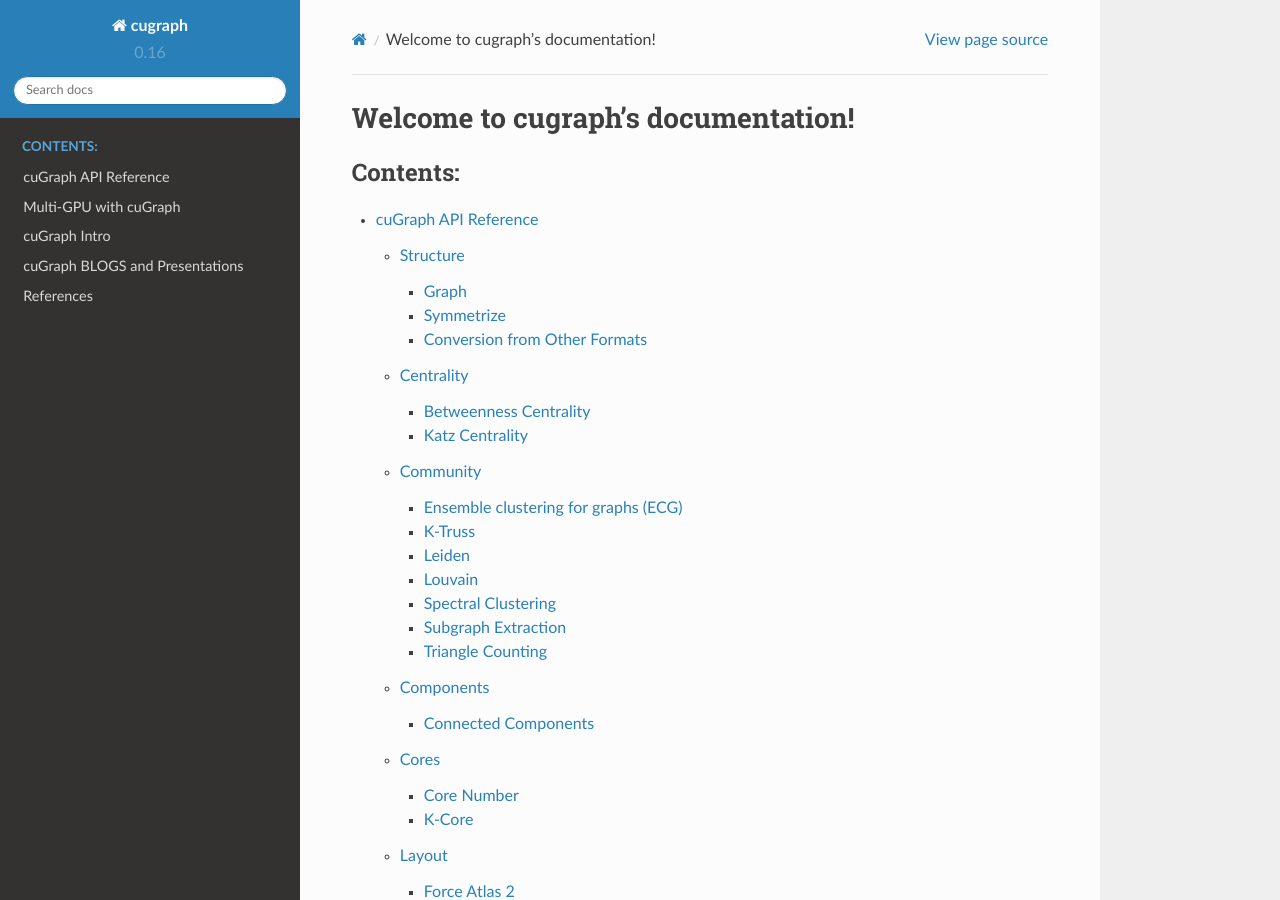
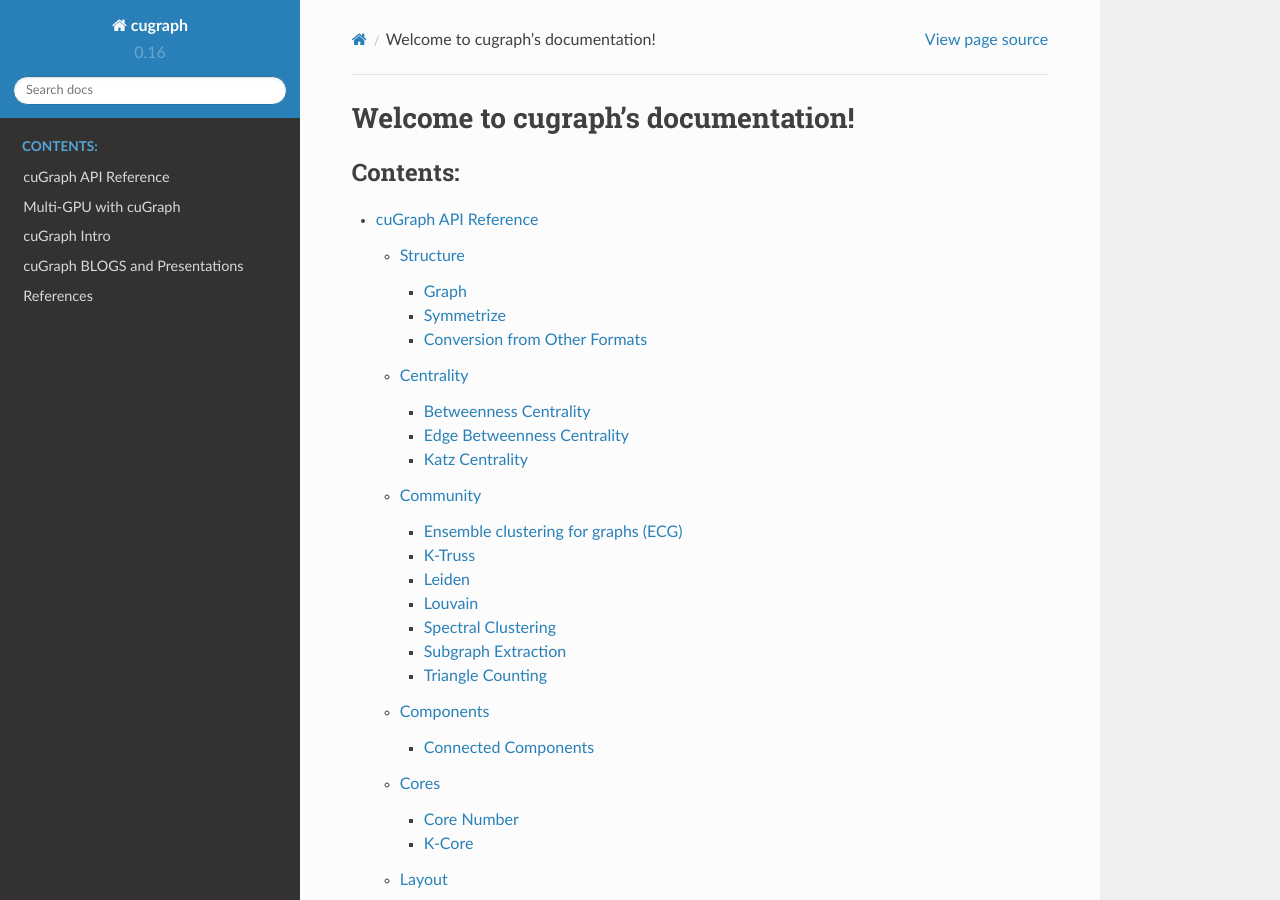
Before and after one commit to rapidsai/nx-cugraph, a Sphinx documentation site: the page built from docs/source/index.rst, in a window 1280 px wide and 900 px high. Built offline with Sphinx 7.4.7 and the Read the Docs theme 2.0.0, drawn with Linux system fonts in a browser that asks for light colours.

Commit message:
[REVIEW] ENH added more Nx compatibility (#1165)
* updated Katz API

* added entry for edge betweennees centrality

* Added SSSP, BFS, and subgraph as Nx compatible

Co-authored-by: BradReesWork <BradReesWork@users.noreply.github.com>

```diff
--- a/docs/source/api.rst
+++ b/docs/source/api.rst
@@ -37,6 +37,13 @@
 ----------------------
 
 .. automodule:: cugraph.centrality.betweenness_centrality
+    :members:
+    :undoc-members:
+
+Edge Betweenness Centrality
+---------------------------
+
+.. automodule:: cugraph.centrality.edge_betweenness_centrality
     :members:
     :undoc-members:
 
```
Also changed, not shown: 1 other file.
